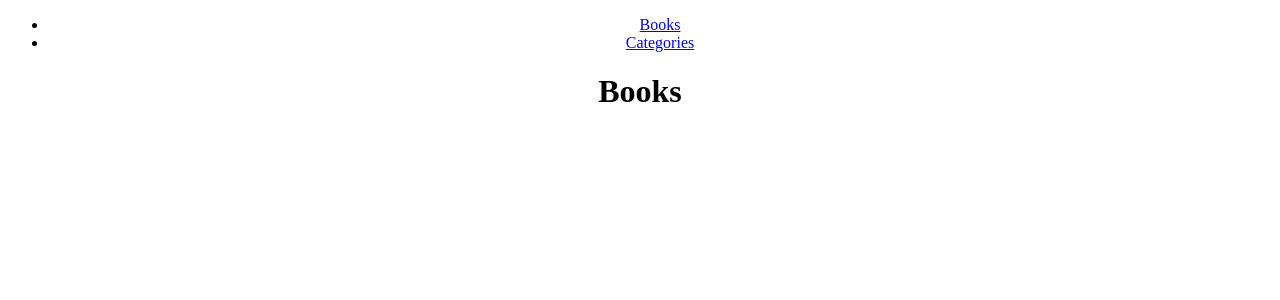
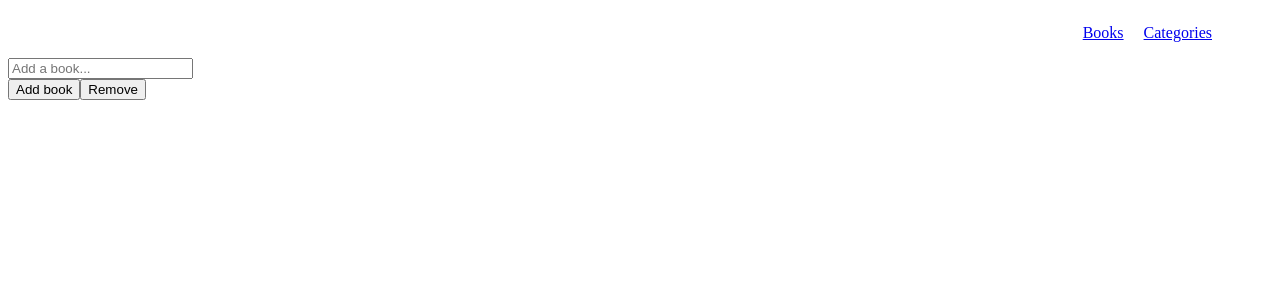
Before and after one commit to ivaan1992/book-store, a React (Create React App) app: page /books in a window 1280 px wide. Shown: the top 300 px of the page. Built offline with nearby package versions, Linux system fonts and the light colour scheme.

Commit message:
Install linters

```diff
--- a/package.json
+++ b/package.json
@@ -36,5 +36,11 @@
       "last 1 firefox version",
       "last 1 safari version"
     ]
+  },
+  "devDependencies": {
+    "stylelint": "^13.13.1",
+    "stylelint-config-standard": "^21.0.0",
+    "stylelint-csstree-validator": "^1.9.0",
+    "stylelint-scss": "^3.21.0"
   }
 }
--- a/src/App.css
+++ b/src/App.css
@@ -1,38 +1,6 @@
-.App {
-  text-align: center;
+header, ul, li {
+  display: flex;
+  margin-right: 20px;
+  justify-content: end;
+  align-items: center;
 }
-
-.App-logo {
-  height: 40vmin;
-  pointer-events: none;
-}
-
-@media (prefers-reduced-motion: no-preference) {
-  .App-logo {
-    animation: App-logo-spin infinite 20s linear;
-  }
-}
-
-.App-header {
-  background-color: #282c34;
-  min-height: 100vh;
-  display: flex;
-  flex-direction: column;
-  align-items: center;
-  justify-content: center;
-  font-size: calc(10px + 2vmin);
-  color: white;
-}
-
-.App-link {
-  color: #61dafb;
-}
-
-@keyframes App-logo-spin {
-  from {
-    transform: rotate(0deg);
-  }
-  to {
-    transform: rotate(360deg);
-  }
-}
--- a/src/App.js
+++ b/src/App.js
@@ -9,8 +9,8 @@ const App = () => (
     <div className="App">
       <Header />
       <Routes>
+        <Route path="/categories" element={<Categories />} />
         <Route path="/books" element={<Books />} />
-        <Route path="/categories" element={<Categories />} />
       </Routes>
     </div>
 );
--- a/src/components/Books.js
+++ b/src/components/Books.js
@@ -1,7 +1,15 @@
-import React from 'react';
+import React, { useState } from 'react';
+import Form from './UI/form';
+import Button from './UI/button';
 
-const Books = () => (
-    <h1>Books</h1>
-);
+const Books = () => {
+  const [books] = useState([]);
+  return (
+    <div>
+        <Form id="Add-books" />
+        <Button />
+    </div>
+  );
+};
 
 export default Books;
--- a/src/components/Categories.js
+++ b/src/components/Categories.js
@@ -0,0 +1,7 @@
+import React from 'react';
+
+const Categories = () => (
+  <h1>Under construction</h1>
+);
+
+export default Categories;
--- a/src/components/Header.js
+++ b/src/components/Header.js
@@ -9,7 +9,7 @@ const Header = () => (
                   <Link to="/books">Books</Link>
               </li>
               <li>
-                  <Link to="/books">Categories</Link>
+                  <Link to="/categories">Categories</Link>
               </li>
           </ul>
       </div>
```
Also changed, not shown: .babelrc (added), .eslintrc.json (added), .stylelintrc.json (added), 1 other file (tests, documents, lock files or other folders).
